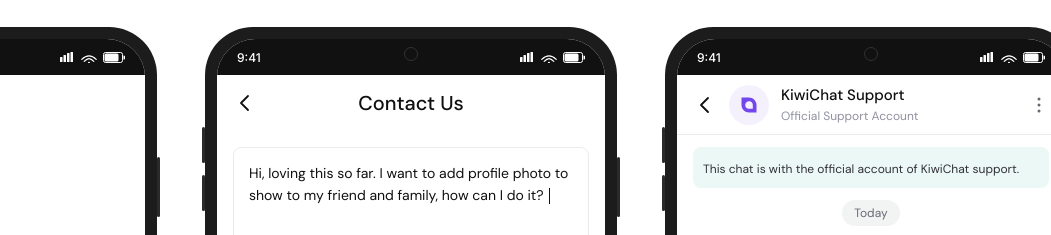
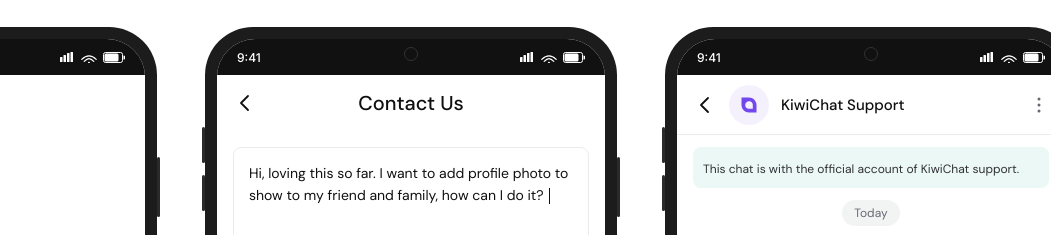
Before and after one commit to reynsu/kiwi-figma-claude, a plain HTML site: page variants/v44.html in a window 1280 px wide. Shown: the part 92-327 px from the top of the page, 229-1280 px from the left. Drawn offline with Linux system fonts and the light colour scheme.

Commit message:
v44: remove Official Support Account subtitle from screen 3 header

```diff
--- a/variants/v44.html
+++ b/variants/v44.html
@@ -233,7 +233,6 @@
               <!-- Name & subtitle -->
               <div style="flex:1;display:flex;flex-direction:column;gap:1px;">
                 <span style="font-family:'DM Sans',sans-serif;font-size:15px;font-weight:500;color:#101010;line-height:22px;">KiwiChat Support</span>
-                <span style="font-family:'DM Sans',sans-serif;font-size:12px;color:#9191A1;line-height:18px;">Official Support Account</span>
               </div>
               <!-- Menu dots -->
               <svg width="20" height="20" viewBox="0 0 20 20" fill="none"><circle cx="10" cy="4" r="1.5" fill="#686873"/><circle cx="10" cy="10" r="1.5" fill="#686873"/><circle cx="10" cy="16" r="1.5" fill="#686873"/></svg>
```
